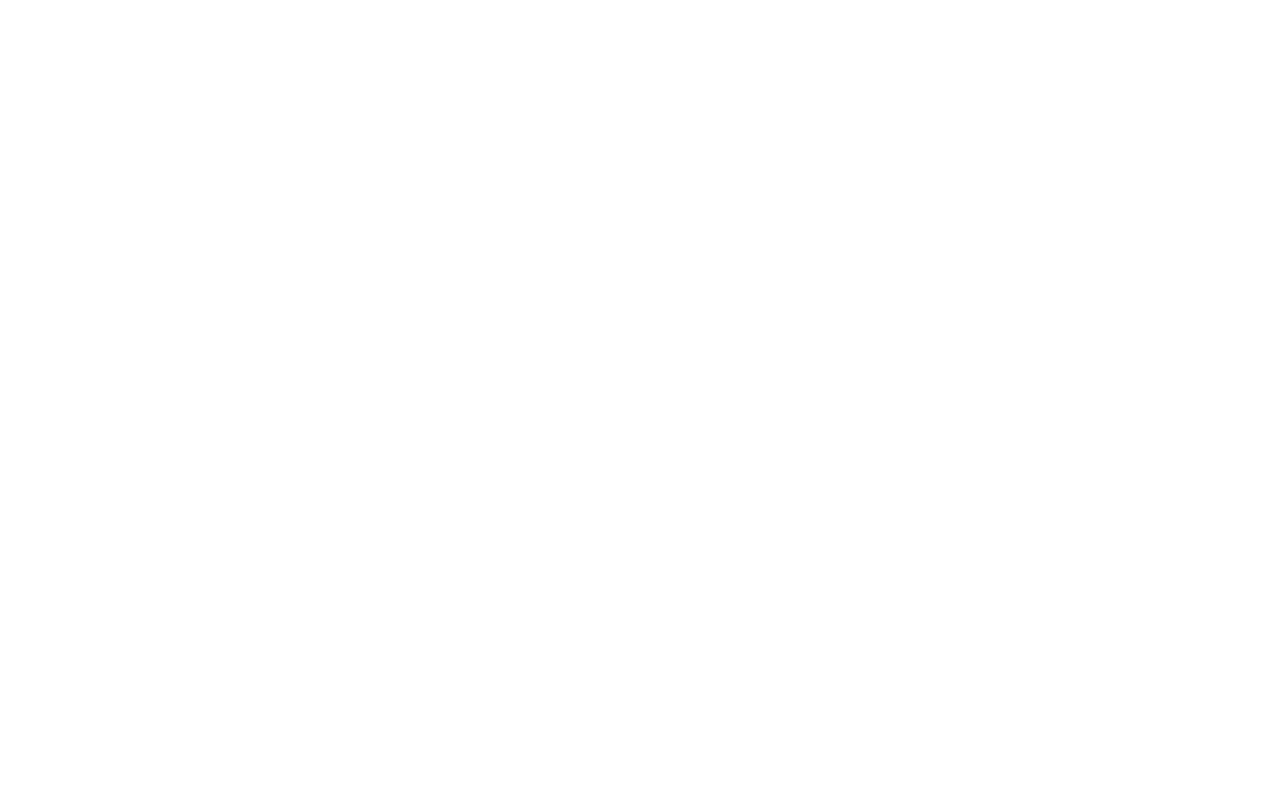
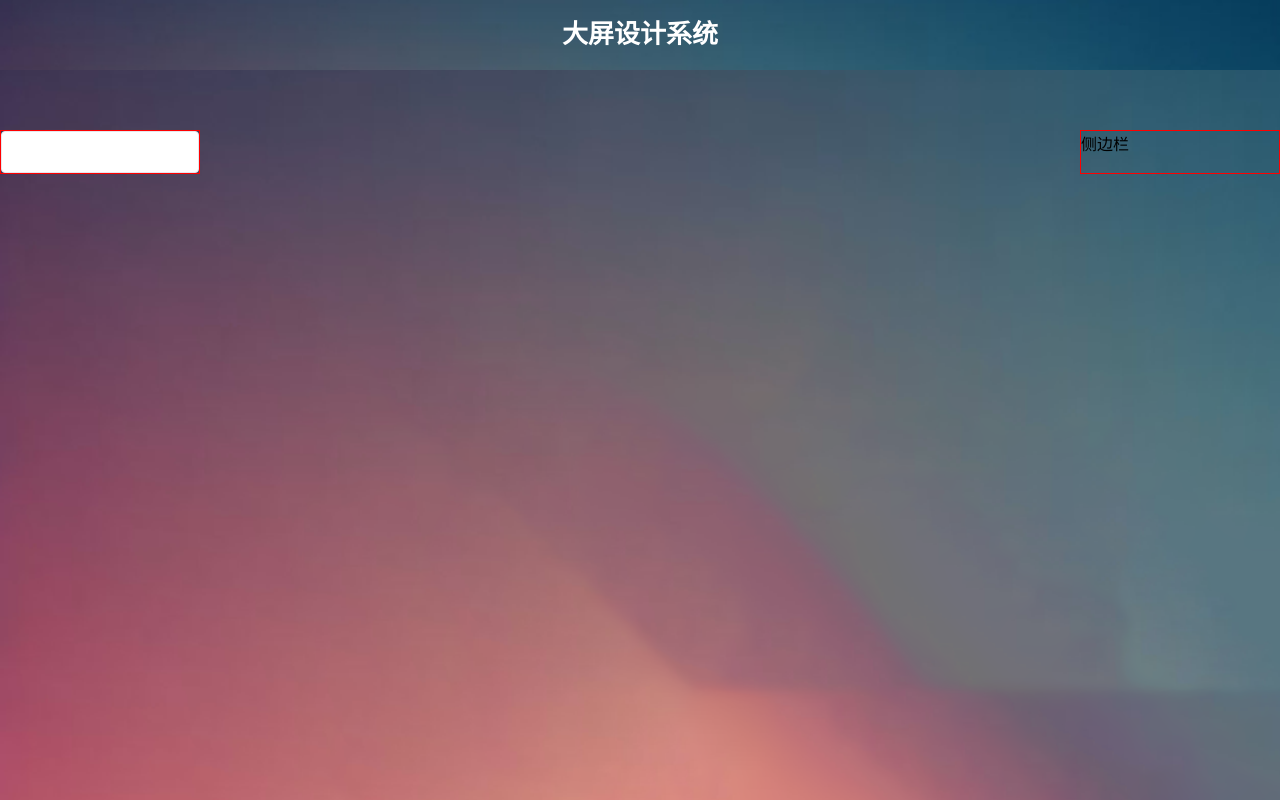
Before and after one commit to NetFreeOps/BigViewDesign, a Vue app: page /index in a window 1280 px wide. Before the commit this address had no page. Shown: the top 800 px of the page. Built offline with nearby package versions, Linux system fonts and the light colour scheme.

Commit message:
添加主页布局

```diff
--- a/src/router/index.ts
+++ b/src/router/index.ts
@@ -14,6 +14,11 @@
         component: () =>import('../views/Home.vue')
       },
       {
+        path:'/index',
+        name:'index',
+        component:()=>import('../views/index.vue')
+      },
+      {
         path: '/screen1',
         name: 'screen1',
         // route level code-splitting
--- a/src/views/Home.vue
+++ b/src/views/Home.vue
@@ -4,7 +4,7 @@
     </div>
 </template>
 <script setup lang="ts">
-import { ref, onMounted } from 'vue'
+import {  onMounted } from 'vue'
 import * as echart from 'echarts'
 
 
--- a/src/views/Login.vue
+++ b/src/views/Login.vue
@@ -39,7 +39,7 @@
   // Handle login logic
   //路由跳转
   //router.push('/home');
-  router.push('/home')
+  router.push('/index')
 };
 </script>
 
--- /dev/null
+++ b/src/views/index.vue
@@ -0,0 +1,63 @@
+<template>
+    <div style="width: 100%;" class="page-bg">
+        <el-header  class="header-title">大屏设计系统</el-header>
+        <el-header class="bdd>"></el-header>
+        <el-container>
+            <el-aside width="200px" style="border:1px solid red">
+                <el-card></el-card>
+                <!-- <el-menu default-active="1" class="el-menu-vertical-demo" mode="vertical" router>
+                    <el-menu-item index="1">1</el-menu-item>
+                    <el-menu-item index="2">2</el-menu-item>
+                    <el-menu-item index="3">3</el-menu-item>
+                    <el-menu-item index="4">4</el-menu-item>
+                    <el-menu-item index="4">4</el-menu-item>
+                </el-menu> -->
+            </el-aside>
+            <el-main>
+                <router-view></router-view>
+            </el-main>
+            <el-aside width="200px" class="bdd"><div>侧边栏</div></el-aside>
+        </el-container>
+    </div>
+</template>
+<script lang="ts" setup>
+
+
+
+</script>
+
+<style>
+.page-bg{
+    background-image: url(../assets/index-bg.png);
+    height:1000px
+}
+.header-title{
+    background-image: url(../assets/banner.png);
+    background-repeat: no-repeat;
+    background-size: cover;
+    height: 70px;
+    width: 100%;
+    display: flex;
+    justify-content: center;
+    align-items: center;
+    color: #fff;
+    font-size: 26px;
+    font-weight: bold;
+    text-align: center;
+    line-height: 100px;
+}
+el-header {
+    background-color: #B3D9FF;
+}
+
+el-aside {
+    background-color: #F7F7F7;
+}
+
+el-main {
+    margin-left: 200px;
+}
+.bdd{
+    border: 1px solid red;
+}
+</style>
--- a/vite.config.ts
+++ b/vite.config.ts
@@ -6,5 +6,6 @@
   plugins: [vue()],
   server: {
     port: 3000, // 更改为您想要的端口号
+    open: true
   },
 })
```
Also changed, not shown: src/assets/banner.png (added), src/assets/index-bg.png (added).
